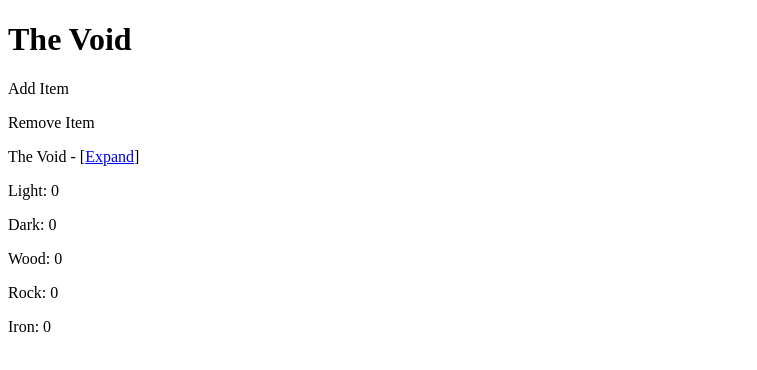
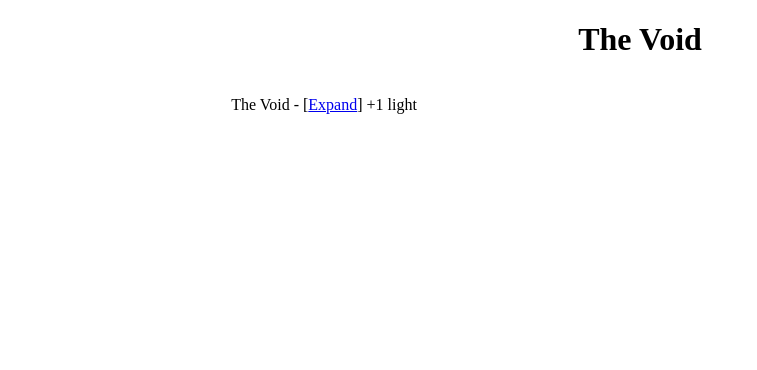
Before and after one commit to piercerhamstine/trying-angular, an Angular app: page / in a window 1280 px wide. Shown: the top 370 px of the page, without its empty margins (0-757 px from the left). Built offline with nearby package versions, Linux system fonts and the light colour scheme.

Commit message:
Changed rewards, css

```diff
--- a/public/gameActions.json
+++ b/public/gameActions.json
@@ -4,7 +4,7 @@
     "name": "Expand",
     "description": "The Void",
     "costs": [],
-    "rewards": ["light"],
+    "rewards": [{"id": "light", "total": 1}],
     "unlocks": ["primordial"],
     "unlocked": true,
     "repeatable": false
@@ -14,7 +14,7 @@
     "name": "Cooldown",
     "description": "The singularity burns",
     "costs": [],
-    "rewards": ["dark"],
+    "rewards": [{"id": "dark", "total": 1}],
     "unlocks": ["formation"],
     "unlocked": false,
     "repeatable": false
@@ -24,7 +24,7 @@
     "name": "Condense",
     "description": "Matter has cooled",
     "costs": [],
-    "rewards": ["rock"],
+    "rewards": [{"id": "rock", "total": 1}],
     "unlocks": ["beginnings"],
     "unlocked": false,
     "repeatable": false
--- a/src/app/app.component.css
+++ b/src/app/app.component.css
@@ -0,0 +1,11 @@
+div{
+  text-align: center;
+}
+
+div > div{
+  display: flex;
+  width: 100%;
+  justify-content: center;
+  gap: 50%;
+  margin: 0;
+}
--- a/src/app/app.component.ts
+++ b/src/app/app.component.ts
@@ -16,7 +16,7 @@ import { UseableResource } from './gameInterfaces';
         }
       </div>
     `,
-    styleUrls: ['./app.component.css'],
+    styleUrls: ['./styles/app.inventory.css'],
   })
   export class InventoryComponent {
     inventory = inject(InventoryService);
@@ -38,6 +38,9 @@ import { UseableResource } from './gameInterfaces';
       @for(cost of this.costs; track cost.id){
         -{{cost.total}} {{cost.id}}
       }
+      @for(reward of this.rewards; track reward.id){
+        +{{reward.total}} {{reward.id}}
+      }
       </p>
       </div>
     `,
@@ -50,7 +53,7 @@ import { UseableResource } from './gameInterfaces';
       });
 
       this.rewards.forEach((reward)=>{
-        this.inventory.AddResource(reward);
+        this.inventory.AddResource(reward.id);
       })
 
       this.costs.forEach((cost)=>{
@@ -65,7 +68,7 @@ import { UseableResource } from './gameInterfaces';
     @Input() name = "";
     @Input() description = "";
     @Input() costs: UseableResource[] = [];
-    @Input() rewards: string[] = [];
+    @Input() rewards: UseableResource[] = [];
     @Input() unlocks: string[] = [];
     @Input() repeatable = false;
     inventory = inject(InventoryService);
@@ -99,17 +102,15 @@ export class GameActionsComponent {
   template: `
     <div>
         <h1>The Void</h1>
-        <p (click)="OnAdd()">Add Item</p>
-        <p (click)="OnRemove()">Remove Item</p>
+        <div>
         <game-actions/>
         <inventory/>
+        </div>
     </div>
   `,
   styleUrl: './app.component.css'
 })
 export class AppComponent {
   title = 'thevoid';
-  OnAdd(){this.inventory.AddResource("light")};
-  OnRemove(){this.inventory.RemoveResource("light", 1)};
   inventory = inject(InventoryService);
 }
--- a/src/app/gameInterfaces.ts
+++ b/src/app/gameInterfaces.ts
@@ -13,7 +13,7 @@ export interface GameAction{
     name: string,
     description: string,
     costs: UseableResource[],
-    rewards: string[],
+    rewards: UseableResource[],
     unlocks: string[],
     unlocked: boolean,
     repeatable: boolean
--- a/src/app/inventory.service.ts
+++ b/src/app/inventory.service.ts
@@ -20,8 +20,10 @@ export class InventoryService{
         const items:any = [];
 
         this.currInventory.forEach((value, key)=>{
+            if(value > 0){
             const resourceName = this.resources.get(key)?.name;
             items.push({name: resourceName, id: key, amount: value});
+          }
         })
 
         return items;
```
Also changed, not shown: src/app/styles/app.inventory.css (added).
